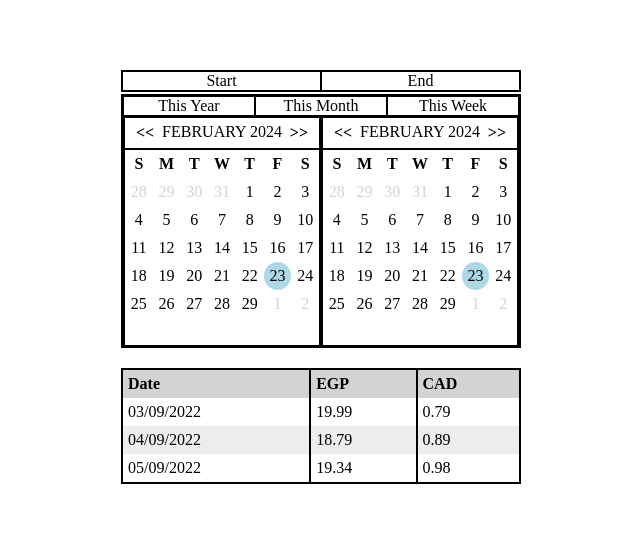
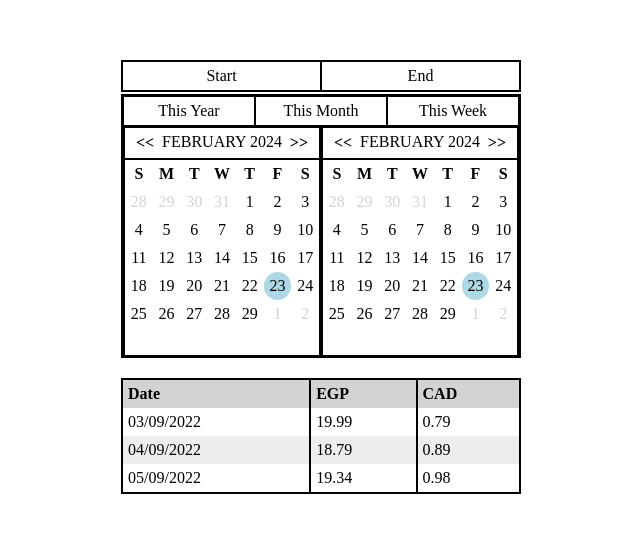
Before and after one commit to Mohanadfarid/Exchange_Rate_Date_Picker, a React (Vite) app: page / in a window 1280 px wide. Shown: the part 123-656 px from the top of the page, without its empty margins (319-959 px from the left). Built offline with nearby package versions, Linux system fonts and the light colour scheme.

Commit message:
added the logic of this week,this month, this week

```diff
--- a/src/components/Date picker/datePicker.scss
+++ b/src/components/Date picker/datePicker.scss
@@ -6,5 +6,6 @@
     width: 50%;
     border: 1px solid black;
     text-align: center;
+    padding: 5px;
   }
 }
--- a/src/components/Date picker/range selector/RangeSelector.tsx
+++ b/src/components/Date picker/range selector/RangeSelector.tsx
@@ -2,6 +2,7 @@ import { FunctionComponent } from "react";
 import "./rangeSelector.scss";
 import Calender from "./calender/Calender";
 import { DateState } from "../DatePicker";
+import { startOfWeek } from "date-fns";
 
 interface RangeSelectorProps {
   startDate: DateState;
@@ -16,11 +17,47 @@ const RangeSelector: FunctionComponent<RangeSelectorProps> = ({
   ChangeStartDateHandler,
   ChangeEndDateHandler,
 }) => {
+  const currentDate = new Date();
+
+  const setRangeToThisYear = () => {
+    ChangeStartDateHandler(currentDate.getFullYear(), 1, 1);
+  };
+
+  const setRangeToThisMonth = () => {
+    ChangeStartDateHandler(
+      currentDate.getFullYear(),
+      currentDate.getMonth() + 1,
+      1
+    );
+  };
+
+  const setRangeToThisWeek = () => {
+    const startOfWeekDay = startOfWeek(
+      new Date(
+        currentDate.getFullYear(),
+        currentDate.getMonth() + 1,
+        currentDate.getDate()
+      )
+    ).getDate();
+
+    ChangeStartDateHandler(
+      currentDate.getFullYear(),
+      currentDate.getMonth() + 1,
+      startOfWeekDay
+    );
+  };
+
   return (
     <div className="range-selector-container">
-      <div className="named-range">This Year</div>
-      <div className="named-range">This Month</div>
-      <div className="named-range">This Week</div>
+      <div className="named-range" onClick={setRangeToThisYear}>
+        This Year
+      </div>
+      <div className="named-range" onClick={setRangeToThisMonth}>
+        This Month
+      </div>
+      <div className="named-range" onClick={setRangeToThisWeek}>
+        This Week
+      </div>
 
       {/* start date calender */}
       <div className="calender">
--- a/src/components/Date picker/range selector/rangeSelector.scss
+++ b/src/components/Date picker/range selector/rangeSelector.scss
@@ -4,9 +4,14 @@
   display: grid;
   grid-template-columns: repeat(6, 1fr);
   .named-range {
+    cursor: pointer;
     text-align: center;
     grid-column: span 2;
     border: 1px solid black;
+    padding: 5px;
+    &:hover {
+      background-color: lightgray;
+    }
   }
   .calender {
     grid-column: span 3;
```
